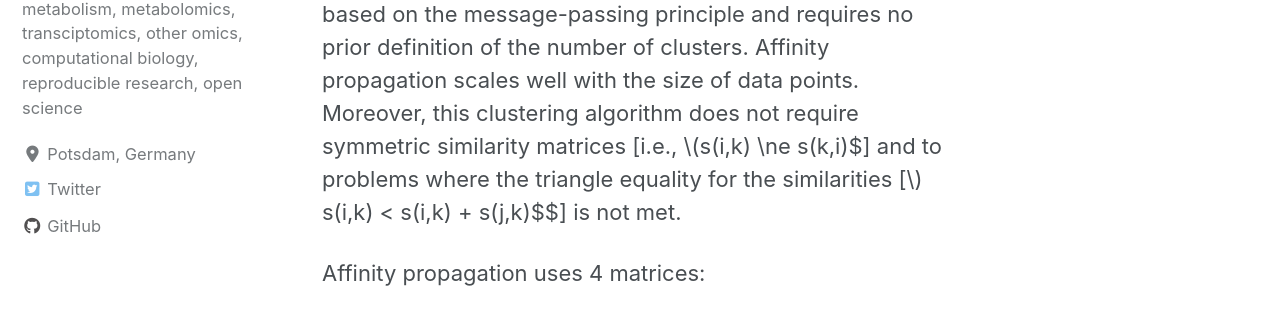
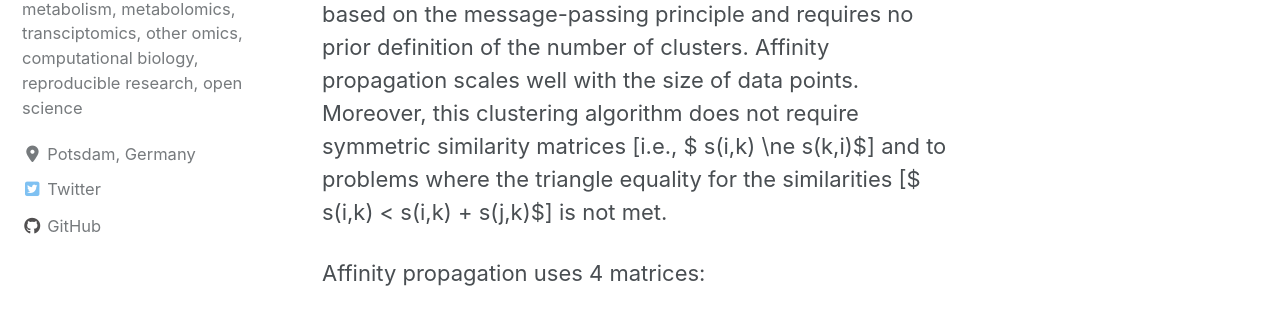
Before and after one commit to tnaake/tnaake.github.io, a Jekyll site: the page built from _posts/2020-08-30-affinity_propagation.md, in a window 1280 px wide and 900 px high. Shown: the part 302-626 px from the top of the window. Built offline with Jekyll 4.4.1, drawn with Linux system fonts in a browser that asks for light colours; cached includes are drawn as plain includes; nearby versions of some CDN libraries; some of the changed text lies outside the part shown.

```diff
--- a/_posts/2020-08-30-affinity_propagation.md
+++ b/_posts/2020-08-30-affinity_propagation.md
@@ -13,8 +13,8 @@ Affinity propagation is based on the message-passing principle and requires no
 prior definition of the number of clusters.
 Affinity propagation scales well with the size of data points. Moreover, this
 clustering algorithm does not require symmetric similarity matrices
-[i.e., $$ s(i,k) \ne s(k,i)$] and to problems where the triangle equality
-for the similarities  [$$ s(i,k) < s(i,k) + s(j,k)$$] is not met.
+[i.e., $ s(i,k) \ne s(k,i)$] and to problems where the triangle equality
+for the similarities  [$ s(i,k) < s(i,k) + s(j,k)$] is not met.
 
 Affinity propagation uses 4 matrices:
   - similarity matrix
```
